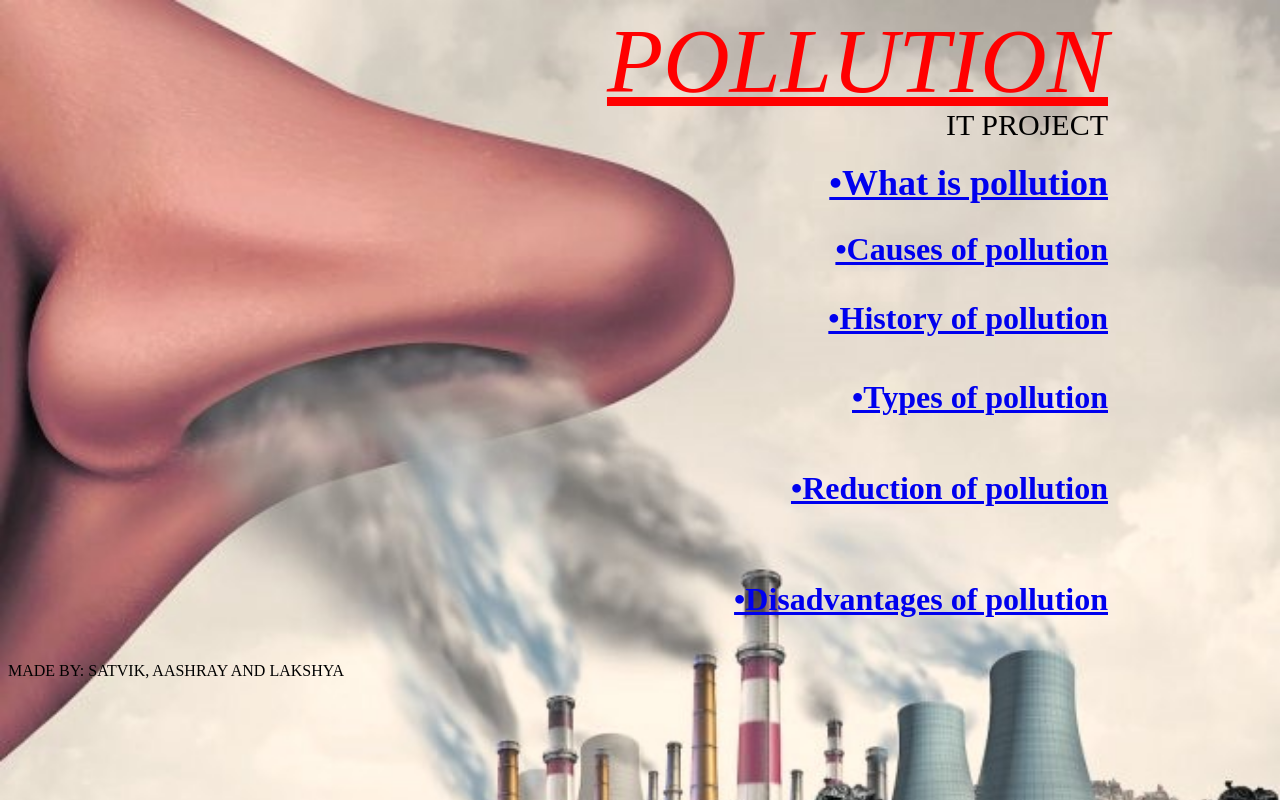
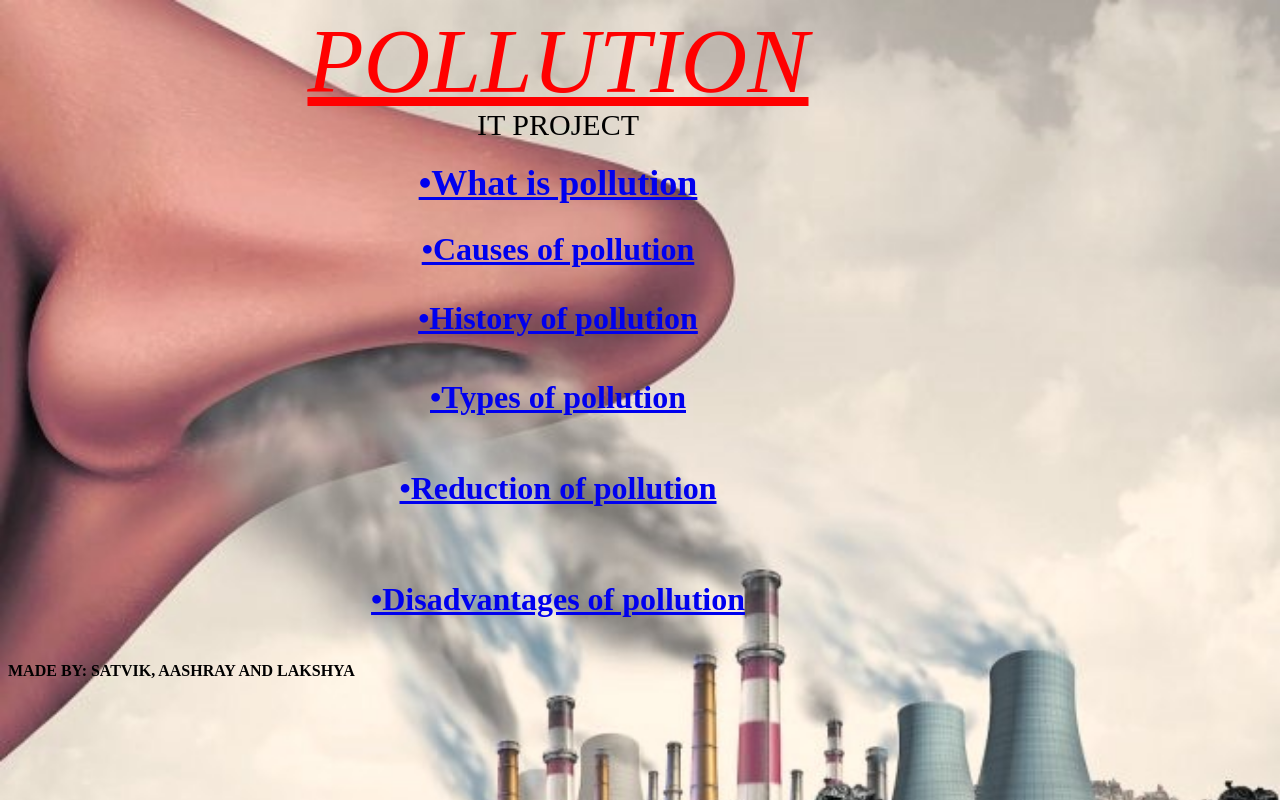
Before and after one commit to Pikachu-gitbit/pollution, a plain HTML site: page index.html in a window 1280 px wide. Drawn offline with Linux system fonts and the light colour scheme.

Commit message:
Update STYLE.CSS

```diff
--- a/STYLE.CSS
+++ b/STYLE.CSS
@@ -1,13 +1,16 @@
 body {
     background-image: url(IMAGE/pollution\ 1.jpg);
-background-size:100% ;    background-repeat: no-repeat;
+    ;
+    background-size: cover;
+    background-repeat: no-repeat;
 }
 
 header {
     height: 100px;
     width: 1100px;
-    text-align: right;
+    left: 500px;
     font-size: 92px;
+    text-align: center;
     color: red;
     text-emphasis: underline;
 }
@@ -16,13 +19,13 @@ nav {
     height: 30px;
     width: 1100px;
     font-size: 30px;
-    text-align: right;
+    text-align: center;
 }
 
 main {
     height: 500px;
     width: 1100px;
-    text-align: right;
+    text-align: center;
     font-size: large;
 }
 
@@ -53,4 +56,5 @@ h6 {
 
 footer {
     text-align: left;
+    font-weight: 900;
 }
```
